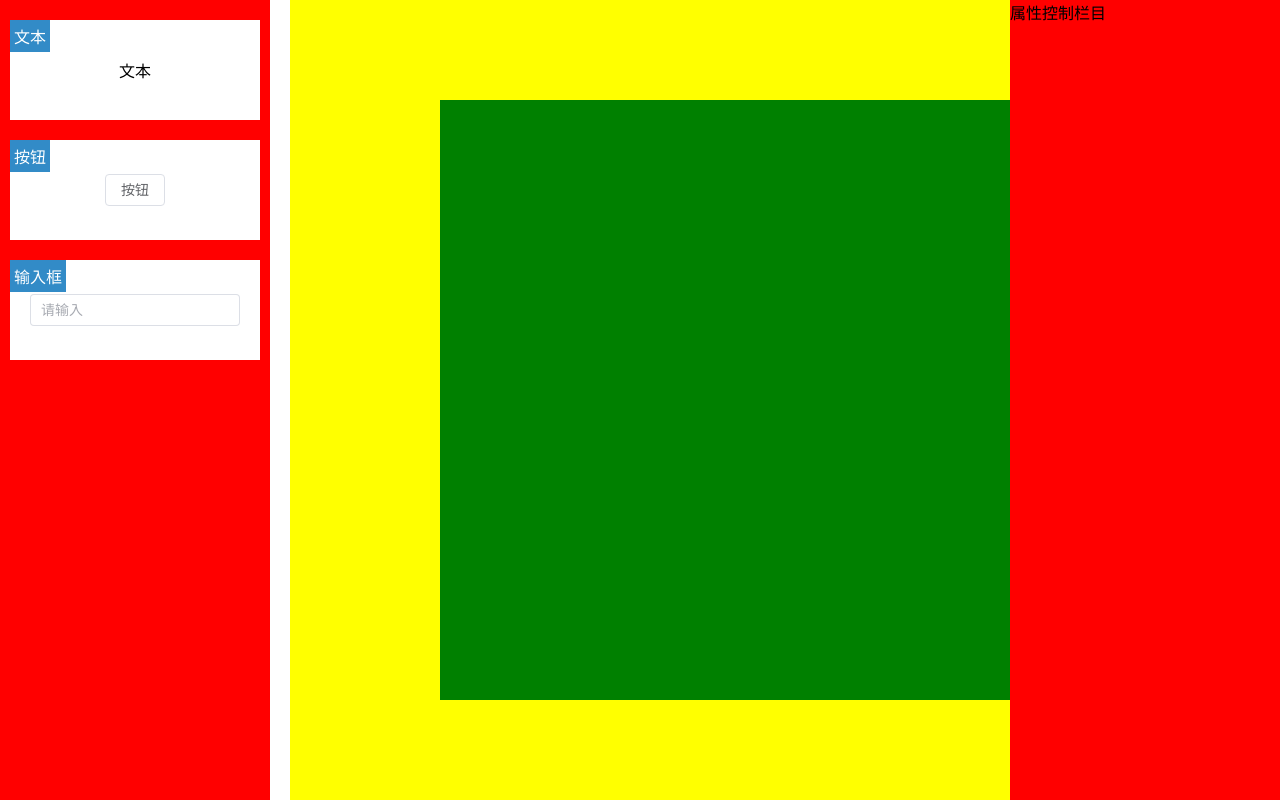
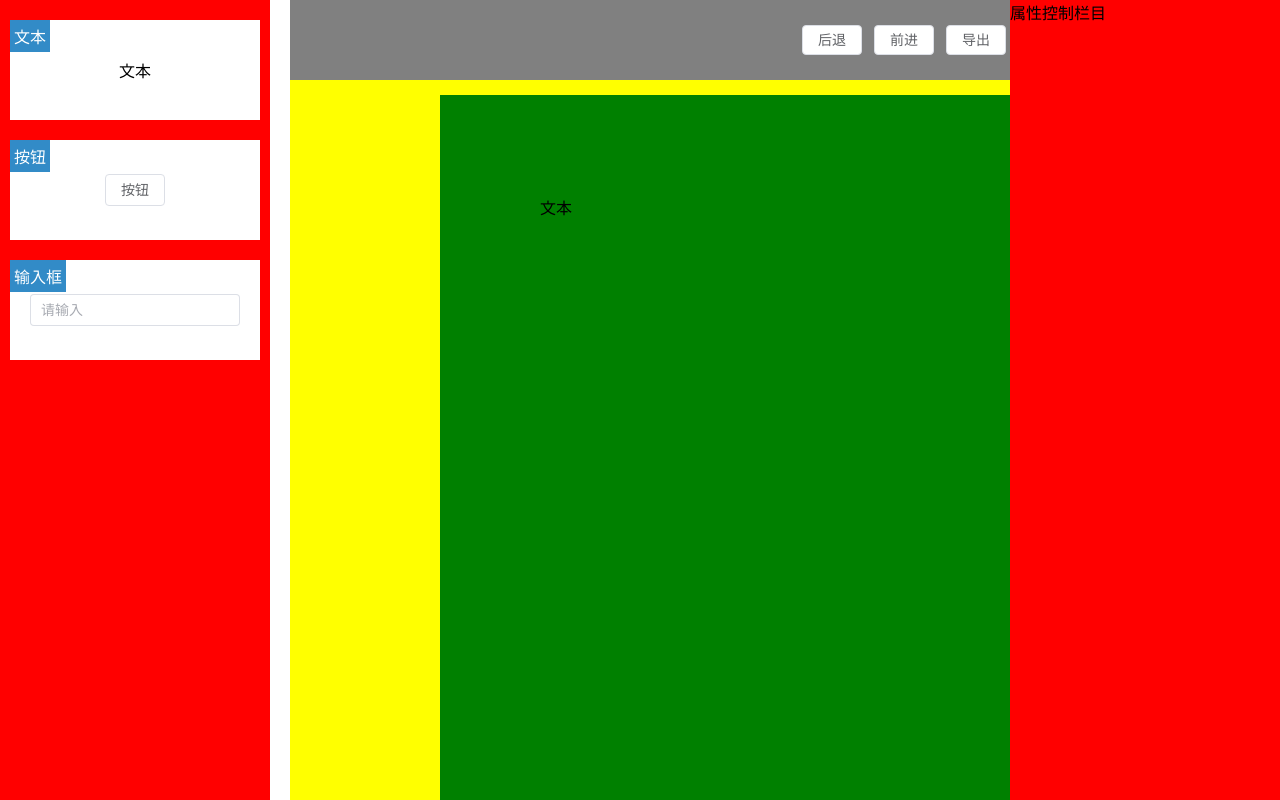
Before and after one commit to Lau225/vue3-lowcode, a Vue app: page / in a window 1280 px wide. Shown: the top 800 px of the page. Built offline with nearby package versions, Linux system fonts and the light colour scheme.

Commit message:
完成json导入导出的功能

```diff
--- a/package.json
+++ b/package.json
@@ -11,6 +11,7 @@
     "deepcopy": "^2.1.0",
     "element-plus": "^2.9.7",
     "lodash": "^4.17.21",
+    "mitt": "^3.0.1",
     "vue": "^3.2.13"
   },
   "devDependencies": {
--- a/packages/editor.scss
+++ b/packages/editor.scss
@@ -4,6 +4,7 @@
   overflow: hidden;
   &-left {
     width: 270px;
+    min-height: 800px;
     background-color: red;
     position: absolute;
     height: 100%;
@@ -37,9 +38,11 @@
     left: 270px;
     right: 270px;
     height: 100%;
+    min-height: 800px;
     margin-left: 20px;
     margin-right: 20px;
     &-top {
+      position: absolute;
       background-color: rgb(92, 92, 175);
       height: 50px;
     }
@@ -49,6 +52,14 @@
       background-color: yellow;
       width: 1300px;
       margin: 0 auto;
+      &-top {
+        height: 80px;
+        background-color: grey;
+        width: 100%;
+        display: flex;
+        align-items: center;
+        justify-content: center;
+      }
       &_canvas {
         position: relative;
         top: 50%;
@@ -61,6 +72,7 @@
     width: 270px;
     top: 0;
     bottom: 0;
+    min-height: 800px;
     right: 0;
     background-color: red;
     position: absolute;
--- a/packages/editor.vue
+++ b/packages/editor.vue
@@ -22,6 +22,22 @@
     </div>
     <div class="editor-middle">
       <div class="editor-middle-content">
+        <div class="editor-middle-content-top">
+          <el-button style="width: 60px; height: 30px" @click="back"
+            >后退</el-button
+          >
+          <el-button style="width: 60px; height: 30px" @click="reset"
+            >前进</el-button
+          >
+          <el-button style="width: 60px; height: 30px" @click="exports"
+            >导出</el-button
+          >
+          <el-button
+            style="width: 60px; height: 30px"
+            @click="outerVisible = true"
+            >导入</el-button
+          >
+        </div>
         <div
           class="editor-middle-content_canvas"
           :style="containerStyles"
@@ -69,6 +85,41 @@
     </div>
     <div class="editor-right">属性控制栏目</div>
   </div>
+  <el-dialog v-model="outerVisible" title="导入JSON">
+    <template #default>
+      <el-input
+        v-model="json"
+        type="textarea"
+        :autosize="{ minRows: 10, maxRows: 10 }"
+      />
+    </template>
+    <template #footer>
+      <div class="dialog-footer">
+        <el-button
+          @click="
+            outerVisible = false;
+            json = '';
+          "
+          >取消</el-button
+        >
+        <el-button @click="imports">导入</el-button>
+      </div>
+    </template>
+  </el-dialog>
+  <el-dialog v-model="exportVisible" title="导出JSON">
+    <template #default>
+      <el-input
+        v-model="exportJson"
+        type="textarea"
+        :autosize="{ minRows: 10, maxRows: 10 }"
+      />
+    </template>
+    <template #footer>
+      <div class="dialog-footer">
+        <el-button @click="exportVisible = false">取消</el-button>
+      </div>
+    </template>
+  </el-dialog>
 </template>
 
 <script setup>
@@ -83,8 +134,14 @@ import {
   nextTick,
   reactive,
 } from "vue";
-import { ElButton, ElInput } from "element-plus";
+import { ElButton, ElInput, ElDialog, ElMessage } from "element-plus";
+import { useCommands } from "../utils/useCommand";
+import { events } from "../utils/event";
 const config = inject("config");
+const outerVisible = ref(false);
+const exportVisible = ref(false);
+const json = ref("");
+const exportJson = ref("");
 const containerStyles = computed(() => {
   return {
     width: data.value.container.width + "px",
@@ -143,6 +200,7 @@ const handleMouseDown = (e, item, index) => {
 let dragState = {
   startX: 0,
   startY: 0,
+  dragging: false, // 默认不是正在拖拽
 };
 
 let markLine = reactive({
@@ -163,6 +221,7 @@ const mousedown = (e) => {
     startLeft: lastSelectBlock.value.left,
     startTop: lastSelectBlock.value.top,
     startPos: focusData.value.focus.map(({ top, left }) => ({ top, left })),
+    dragging: false,
     line: (() => {
       const { unfocused } = focusData.value; // 获取没选中的 以他们的位置做辅助线
 
@@ -214,7 +273,10 @@ const mousedown = (e) => {
 };
 const mousemove = (e) => {
   let { clientX: moveX, clientY: moveY } = e;
-  console.log(dragState);
+  if (!dragState.dragging) {
+    dragState.dragging = true;
+    events.emit("start"); // 触发事件就会记住当前的位置
+  }
 
   // 计算当前元素最新的left和top 去线里面找
   // 鼠标移动后 - 鼠标移动前 + left
@@ -235,7 +297,7 @@ const mousemove = (e) => {
     }
   }
   for (let i = 0; i < dragState.line.x.length; i++) {
-    const { left: l, showTop: s } = dragState.line.x[i];
+    const { left: l, showLeft: s } = dragState.line.x[i];
     if (Math.abs(l - left) < 5) {
       x = s;
       moveX = dragState.startX - dragState.startLeft + l; // 容器距离顶部的距离 + 目标的高度
@@ -260,6 +322,10 @@ const mouseup = (e) => {
   document.removeEventListener("mouseup", mouseup);
   markLine.x = null;
   markLine.y = null;
+  if (dragState.dragging) {
+    console.log("mouseup");
+    events.emit("end"); // 触发事件就会记住当前的位置
+  }
 };
 const dragleave = (e) => {
   e.preventDefault();
@@ -292,6 +358,8 @@ const dragover = (e) => {
 watch(
   () => props.modelValue,
   (value) => {
+    console.log("value");
+
     value.blocks.forEach((item) => {
       nextTick(() => {
         let { offsetWidth, offsetHeight } = proxy.$refs[item.ref][0];
@@ -304,7 +372,8 @@ watch(
         item.height = offsetHeight;
       });
     });
-  }
+  },
+  { deep: true }
 );
 
 const focusData = computed(() => {
@@ -332,6 +401,7 @@ const dragstart = (e, component) => {
   containerRef.value.addEventListener("drop", drop);
   containerRef.value.addEventListener("dragleave", dragleave);
   containerRef.value.addEventListener("dragenter", dragenter);
+  events.emit("start"); // 发布事件
 };
 const dragend = (e) => {
   // 移除事件监听器
@@ -339,5 +409,38 @@ const dragend = (e) => {
   containerRef.value.removeEventListener("drop", drop);
   containerRef.value.removeEventListener("dragleave", dragleave);
   containerRef.value.removeEventListener("dragenter", dragenter);
+  events.emit("end"); // 发布事件
+};
+
+const { commands } = useCommands(data);
+const back = () => {
+  commands.undo();
+};
+
+const reset = () => {
+  commands.redo();
+};
+
+const exports = () => {
+  exportVisible.value = true;
+  exportJson.value = JSON.stringify(data.value.blocks);
+};
+
+const imports = () => {
+  if (json.value !== "") {
+    let arr = JSON.parse(JSON.stringify(data.value.blocks));
+    JSON.parse(json.value).forEach((item) => {
+      item.ref = "blockRef" + arr.length;
+      arr.push(item);
+    });
+    console.log(arr);
+
+    data.value.blocks = arr;
+
+    outerVisible.value = false;
+    json.value = "";
+  } else {
+    ElMessage.error("填写json格式的数据");
+  }
 };
 </script>
--- a/src/data.json
+++ b/src/data.json
@@ -1,9 +1,15 @@
 {
     "container":{
         "width":1000,
-        "height":600
+        "height":770
     },
     "blocks":[
-
+        {
+            "top":100,
+            "left":100,
+            "zIndex":1,
+            "key":"text",
+            "ref":"blockRef0"
+        }
     ]
 }
--- /dev/null
+++ b/utils/event.js
@@ -0,0 +1,3 @@
+import mitt from 'mitt'
+
+export const events = mitt()
--- /dev/null
+++ b/utils/useCommand.js
@@ -0,0 +1,142 @@
+import deepcopy from "deepcopy"
+import { events } from "./event"
+import { onUnmounted } from "vue"
+
+export function useCommands(data) {
+    const state = {
+        current: -1,
+        queue: [], // 存放所有的操作命令
+        commands: {},// 制作命令和执行功能的映射表
+        commandArray: [],//存放所有的命令
+        distoryList: []
+    }
+
+    const registry = (command) => {
+        state.commandArray.push(command)
+        state.commands[command.name] = () => {
+            const { redo, undo } = command.execute()
+            redo()
+            if (!command.pushQueue) {
+                return
+            }
+            let { queue, current } = state
+            if (queue.length > 0) {
+                queue = queue.slice(0, current + 1) // 移除当前指令
+                state.queue = queue
+            }
+            queue.push({ redo, undo }) // 保存指令前进和后退
+            state.current = current + 1
+            console.log(queue);
+
+        }
+    }
+
+    // 注册命令
+    const commands = [
+        {
+            name: 'redo',
+            keyboard: 'ctrl+y',
+            execute() {
+                return {
+                    redo() {
+                        let item = state.queue[state.current + 1]
+                        if (item) {
+                            item.redo && item.redo()
+                            state.current++
+                        }
+                    }
+                }
+            }
+        },
+        {
+            name: 'undo',
+            keyboard: 'ctrl+z',
+            execute() {
+                return {
+                    redo() {
+                        if (state.current === -1) {
+                            return;
+                        }
+                        let item = state.queue[state.current]
+                        if (item) {
+                            item.undo && item.undo()
+                            state.current--
+                        }
+                    }
+                }
+            }
+        },
+        {
+            name: 'drag',
+            pushQueue: true,
+            init() {
+                this.before = null
+                const start = () => {
+                    this.before = deepcopy(data.value.blocks)
+                }
+                const end = () => {
+                    state.commands.drag()
+                }
+                events.on('start', start)
+                events.on('end', end)
+                return () => {
+                    events.off('start')
+                    events.off('end')
+                }
+            },
+            execute() {
+                let before = this.before
+                let after = data.value.blocks
+                return {
+                    redo() {
+                        data.value = { ...data.value, blocks: after }
+                    },
+                    undo() {
+                        data.value = { ...data.value, blocks: before }
+                    }
+                }
+            }
+        }
+    ]
+
+    const keyboardEvent = (() => {
+        const keyCodes = {
+            90: 'z',
+            89: 'y'
+        }
+        const init = () => {
+            const onKeyDown = (e) => {
+                const { ctrlKey, keyCode } = e;
+                let keyString = []
+                if (ctrlKey) keyString.push('ctrl')
+                keyString.push(keyCodes[keyCode])
+                keyString = keyString.join('+')
+
+                state.commandArray.forEach(({ keyboard, name }) => {
+                    if (!keyboard) return;
+                    if (keyboard === keyString) {
+                        state.commands[name]()
+                        e.preventDefault()
+                    }
+                })
+            }
+            window.addEventListener('keydown', onKeyDown)
+            return () => {
+                window.removeEventListener('keydown', onKeyDown)
+            }
+        }
+        return init
+    })()
+    // 注册所有命令
+    commands.forEach(command => registry(command))
+    state.distoryList.push(keyboardEvent())
+
+    // 初始化所有命令
+    state.commandArray.forEach(command => command.init && state.distoryList.push(command.init()))
+
+    onUnmounted(() => {
+        state.distoryList.forEach(destroy => destroy && destroy())
+    })
+
+    return state
+}
```
Also changed, not shown: 1 other file (tests, documents, lock files or other folders).
